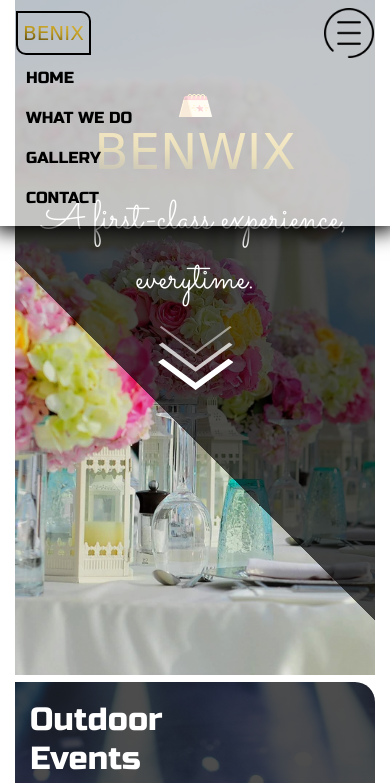
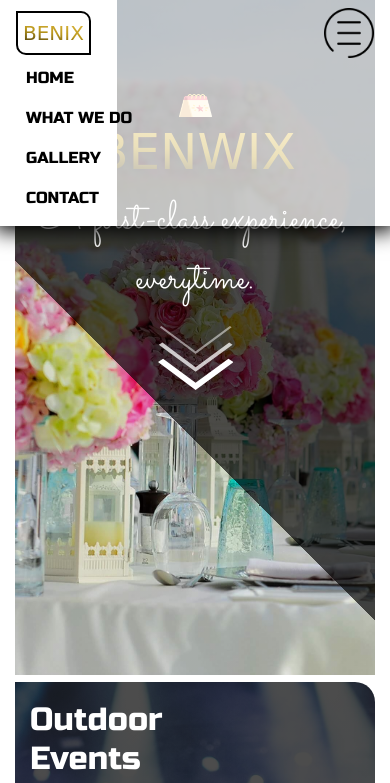
Before and after one commit to Wess58/benwix, a plain HTML site: page index.html in a window 390 px wide. Both pictures are taken after a click on the picture 349 px from the left and 33 px from the top of the page. Shown: the top 783 px of the page. Drawn offline with nearby package versions, Linux system fonts and the light colour scheme; a script that the page names is missing; a web font is replaced by a local one.

Commit message:
made bkgrnd & width changes to Navbar

```diff
--- a/css/styles.css
+++ b/css/styles.css
@@ -12,7 +12,7 @@ body {
   position: fixed;
   width: 100%;
   top: 0;
-  background-color: rgba(255, 255, 255, 0.7);
+  background: linear-gradient(to right, #fff 10%, rgba(255, 255, 255, 0.7) 10%);
   box-shadow: 0 0 20px 5px rgba(0, 0, 0);
 }
 
@@ -351,8 +351,16 @@ polygon.arrow-top {
     font-size: 16px;
   }
 
+  .navbar {
+    background: linear-gradient(to right, #fff 30%, rgba(255, 255, 255, 0.7) 30%);
+  }
+
   nav img {
     visibility: visible;
+  }
+
+  nav a {
+    width: 30%;
   }
 
   .Logo {
```
